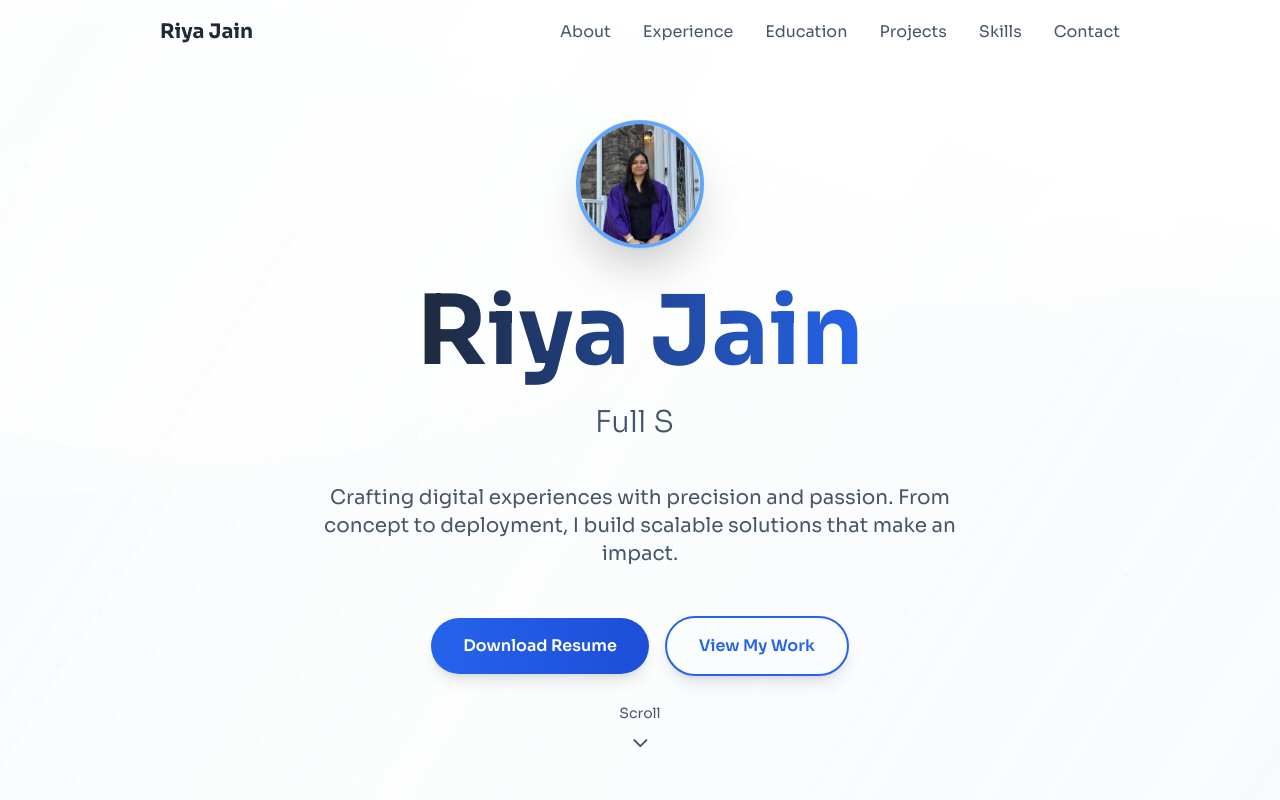
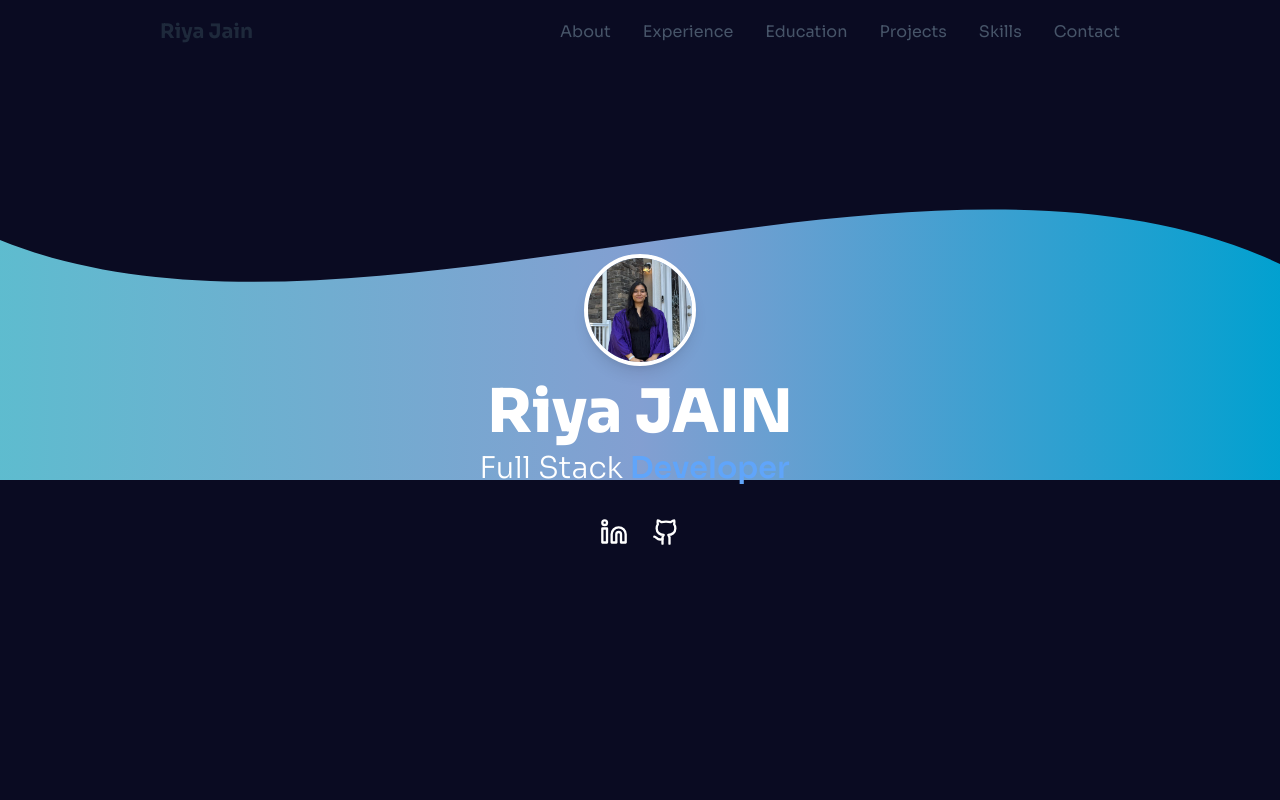
Before and after one commit to riyajain2008/riya-portfolio, a React (Vite) app: page / in a window 1280 px wide. Shown: the top 800 px of the page. Built offline with nearby package versions, Linux system fonts and the light colour scheme.

Commit message:
Updating Hero component

```diff
--- a/src/components/Hero.tsx
+++ b/src/components/Hero.tsx
@@ -1,80 +1,69 @@
-
-import { useEffect, useState } from 'react';
-import { ChevronDown } from 'lucide-react';
-import AuroraBackground from './AuroraBackground';
+import { Linkedin, Github } from 'lucide-react';
 import TypewriterEffect from './TypewriterEffect';
 
 const Hero = () => {
-  const [isVisible, setIsVisible] = useState(false);
+  return (
+    <section className="relative h-screen flex flex-col items-center justify-center bg-[#0A0B22] overflow-hidden">
+      {/* Aura/Wave Animation */}
+      <div className="absolute inset-0 z-0 pointer-events-none">
+        {/* SVG Aura, you can enhance or replace with your AuroraBackground */}
+        <svg width="100%" height="100%" viewBox="0 0 1440 400" preserveAspectRatio="none" className="w-full h-[40vh] md:h-[60vh]">
+          <defs>
+            <linearGradient id="auraGradient" x1="0%" y1="50%" x2="100%" y2="50%">
+              <stop stopColor="#73e8fa" />
+              <stop offset="0.5" stopColor="#a1c4fd" />
+              <stop offset="1" stopColor="#00c6fb" />
+            </linearGradient>
+          </defs>
+          <path
+            d="M0,200 C400,320 1040,80 1440,220 L1440,400 L0,400 Z"
+            fill="url(#auraGradient)"
+            fillOpacity="0.8"
+          />
+        </svg>
+      </div>
 
-  useEffect(() => {
-    setIsVisible(true);
-  }, []);
-
-  const scrollToAbout = () => {
-    document.getElementById('about')?.scrollIntoView({ behavior: 'smooth' });
-  };
-
-  return (
-    <section className="relative h-screen flex items-center justify-center overflow-hidden bg-white">
-      <AuroraBackground />
-
-      {/* Content */}
-      <div className="relative z-10 text-center section-padding">
-        <div className={`transition-all duration-1000 ${isVisible ? 'animate-fade-up' : 'opacity-0'}`}>
       {/* Profile Picture */}
-          <div className="mb-8">
-            <div className="w-32 h-32 mx-auto rounded-full overflow-hidden border-4 border-blue-400 shadow-2xl animate-float">
+      <div className="z-10 mb-4">
         <img
           src="/lovable-uploads/817b4d92-bb22-44fe-9fa9-72332b6a5669.png"
           alt="Riya Jain"
-                className="w-full h-full object-cover"
+          className="w-28 h-28 mx-auto rounded-full border-4 border-white shadow-lg bg-white object-cover"
         />
       </div>
-          </div>
 
-          {/* Name and Title */}
-          <h1 className="text-5xl md:text-7xl lg:text-8xl font-bold mb-6">
-            <span className="bg-gradient-to-r from-slate-800 to-blue-600 bg-clip-text text-transparent">Riya Jain</span>
+      {/* Name */}
+      <h1 className="z-10 text-4xl md:text-6xl font-extrabold text-white mb-2 text-center">
+        Riya JAIN
       </h1>
 
-          <h2 className="text-xl md:text-2xl lg:text-3xl text-slate-600 font-light mb-8 h-12">
-            <TypewriterEffect text="Full Stack Developer" speed={50} delay={1000} />
+      {/* Typewriter Title */}
+      <h2 className="z-10 text-2xl md:text-3xl text-white font-light mb-6 text-center">
+        Full Stack <span className="text-blue-400 font-semibold">
+          <TypewriterEffect text="Developer" speed={50} delay={500} />
+        </span>
       </h2>
 
-          {/* Tagline */}
-          <p className="text-lg md:text-xl text-slate-600 max-w-2xl mx-auto mb-12 leading-relaxed">
-            Crafting digital experiences with precision and passion.
-            From concept to deployment, I build scalable solutions that make an impact.
-          </p>
-
-          {/* CTA Buttons */}
-          <div className="flex flex-col sm:flex-row gap-4 justify-center items-center">
+      {/* Social Icons */}
+      <div className="z-10 flex gap-6 mt-2">
         <a
-              href="#"
-              className="px-8 py-4 bg-gradient-to-r from-blue-600 to-blue-700 text-white rounded-full font-semibold hover:scale-105 transition-transform duration-300 shadow-lg"
+          href="https://www.linkedin.com/in/riyajain8991/"
+          target="_blank"
+          rel="noopener noreferrer"
+          className="text-white hover:text-blue-400 transition"
+          aria-label="LinkedIn"
         >
-              Download Resume
+          <Linkedin size={28} />
         </a>
-            <button
-              onClick={() => document.getElementById('projects')?.scrollIntoView({ behavior: 'smooth' })}
-              className="px-8 py-4 border-2 border-blue-600 text-blue-600 rounded-full font-semibold hover:bg-blue-600 hover:text-white transition-colors duration-300 shadow-lg"
+        <a
+          href="https://github.com/riyajain2008"
+          target="_blank"
+          rel="noopener noreferrer"
+          className="text-white hover:text-blue-400 transition"
+          aria-label="GitHub"
         >
-              View My Work
-            </button>
-          </div>
-        </div>
-      </div>
-
-      {/* Scroll Indicator */}
-      <div className="absolute bottom-8 left-1/2 transform -translate-x-1/2 z-10">
-        <button
-          onClick={scrollToAbout}
-          className="flex flex-col items-center text-slate-600 hover:text-blue-600 transition-colors duration-300 animate-bounce"
-        >
-          <span className="text-sm mb-2">Scroll</span>
-          <ChevronDown size={24} />
-        </button>
+          <Github size={28} />
+        </a>
       </div>
     </section>
   );
```
Lines whose indentation alone changed are shown as unchanged.
